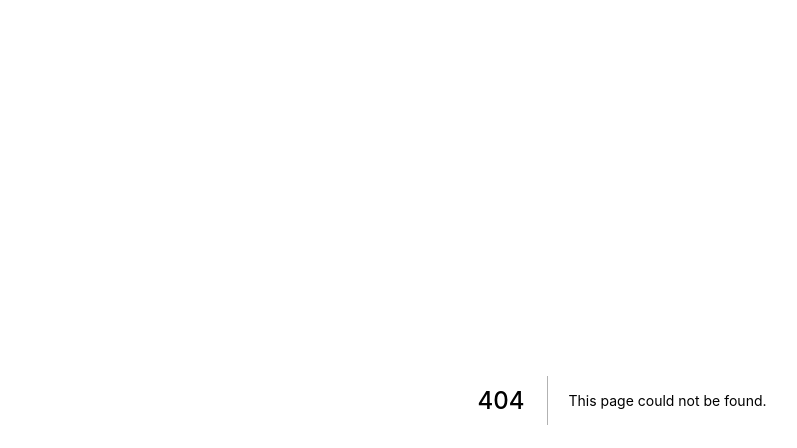
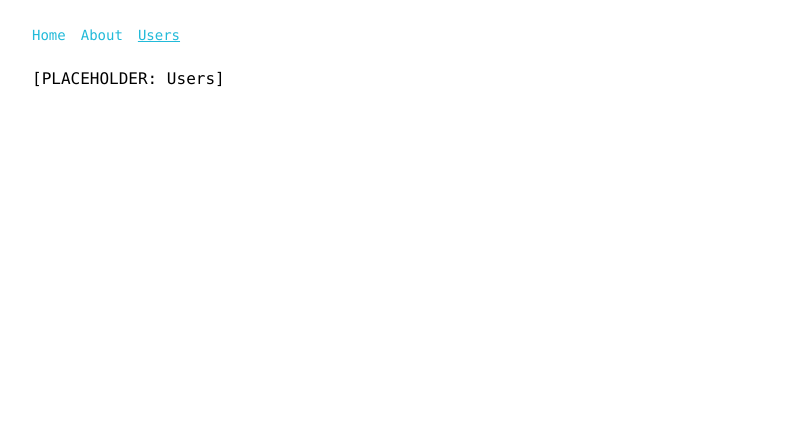
Before and after one commit to MoonHighway/learning-graphql, a Next.js app in the folder nextjs-with-apollo/: page /users in a window 1280 px wide. Before the commit this address had no page. Shown: the top 448 px of the page, without its empty margins (18-815 px from the left). Built offline with nearby package versions, Linux system fonts and the light colour scheme.

Commit message:
Added a placeholder Users page

```diff
--- a/nextjs-with-apollo/components/Header.js
+++ b/nextjs-with-apollo/components/Header.js
@@ -8,6 +8,9 @@ const Header = ({ router: { pathname } }) => (
     </Link>
     <Link prefetch href='/about'>
       <a className={pathname === '/about' ? 'is-active' : ''}>About</a>
+    </Link>
+    <Link prefetch href='/users'>
+      <a className={pathname === '/users' ? 'is-active' : ''}>Users</a>
     </Link>
     <style jsx>{`
       header {
--- /dev/null
+++ b/nextjs-with-apollo/pages/users.js
@@ -0,0 +1,9 @@
+import App from '../components/App'
+import Header from '../components/Header'
+
+export default () => (
+  <App>
+    <Header />
+    [PLACEHOLDER: Users]
+  </App>
+)
```
